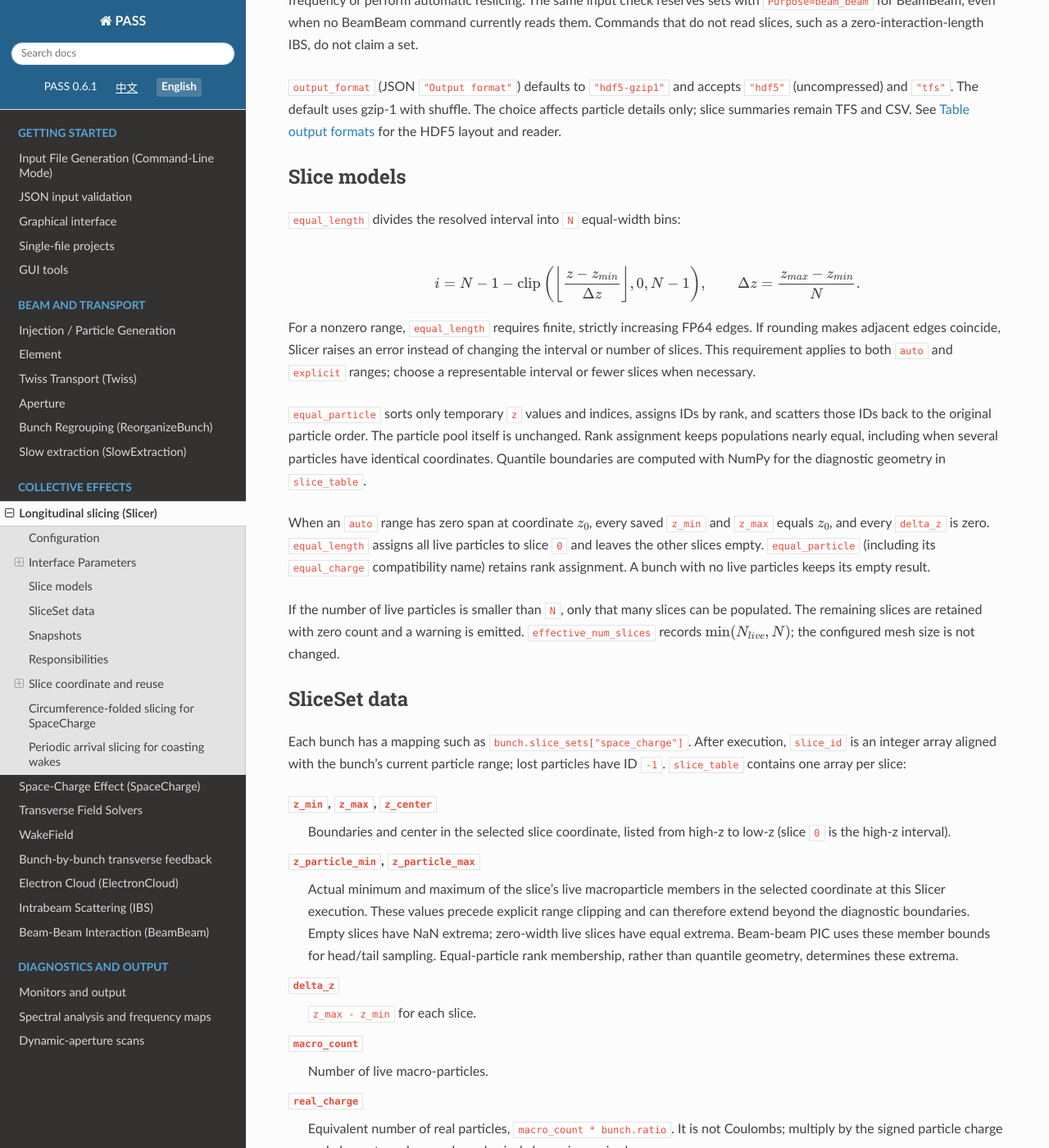
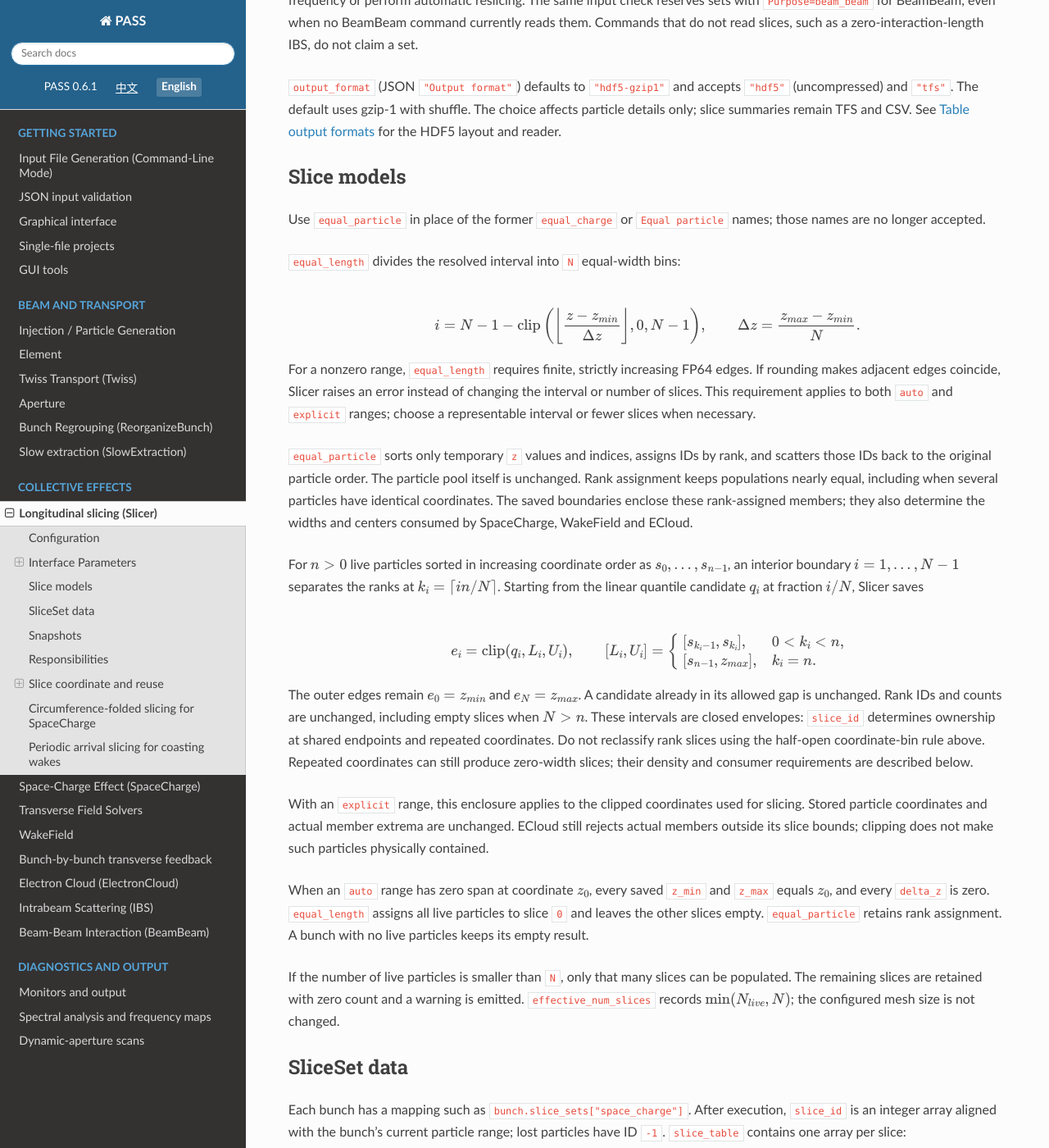
Before and after one commit to changmx/PASS, a Sphinx documentation site: the page built from docs/source/en/slicer.rst, in a window 1280 px wide and 1400 px high, scrolled down 3522 px. Shown: the whole window at 82% size. Built offline with Sphinx 7.4.7 and the Read the Docs theme 3.1.0, drawn with Linux system fonts in a browser that asks for light colours; some of the changed text lies outside the part shown.

Commit message:
fix: resolve the error in equal_particle mode; remove the alias equal_charge of equal_particle

```diff
--- a/docs/source/en/slicer.rst
+++ b/docs/source/en/slicer.rst
@@ -103,7 +104,7 @@ Common command parameters
      - ``"Slice model"``
      - str
      - ``"equal_length"``
-     - Particle-to-slice mapping model.  Supported values are
+     - Particle-to-slice mapping model. The only accepted values are
        ``"equal_length"`` and ``"equal_particle"``.
    * - ``coordinate``
      - ``"Coordinate"``
@@ -219,6 +220,9 @@ TFS and CSV. See :doc:`monitor/table_output` for the HDF5 layout and reader.
 Slice models
 ------------
 
+Use ``equal_particle`` in place of the former ``equal_charge`` or
+``Equal particle`` names; those names are no longer accepted.
+
 ``equal_length`` divides the resolved interval into ``N`` equal-width bins:
 
 .. math::
@@ -236,16 +240,42 @@ fewer slices when necessary.
 ``equal_particle`` sorts only temporary ``z`` values and indices, assigns IDs
 by rank, and scatters those IDs back to the original particle order.  The
 particle pool itself is unchanged.  Rank assignment keeps populations nearly
-equal, including when several particles have identical coordinates.  Quantile
-boundaries are computed with NumPy for the diagnostic geometry in
-``slice_table``.
+equal, including when several particles have identical coordinates. The saved
+boundaries enclose these rank-assigned members; they also determine the widths
+and centers consumed by SpaceCharge, WakeField and ECloud.
+
+For :math:`n>0` live particles sorted in increasing coordinate order as
+:math:`s_0,\ldots,s_{n-1}`, an interior boundary :math:`i=1,\ldots,N-1`
+separates the ranks at :math:`k_i=\lceil in/N\rceil`. Starting from the linear
+quantile candidate :math:`q_i` at fraction :math:`i/N`, Slicer saves
+
+.. math::
+
+   e_i=\operatorname{clip}(q_i,L_i,U_i),\qquad
+   [L_i,U_i]=
+   \begin{cases}
+   [s_{k_i-1},s_{k_i}],&0<k_i<n,\\
+   [s_{n-1},z_{max}],&k_i=n.
+   \end{cases}
+
+The outer edges remain :math:`e_0=z_{min}` and :math:`e_N=z_{max}`. A candidate
+already in its allowed gap is unchanged. Rank IDs and counts are unchanged,
+including empty slices when :math:`N>n`. These intervals are closed envelopes:
+``slice_id`` determines ownership at shared endpoints and repeated coordinates.
+Do not reclassify rank slices using the half-open coordinate-bin rule above.
+Repeated coordinates can still produce zero-width slices; their density and
+consumer requirements are described below.
+
+With an ``explicit`` range, this enclosure applies to the clipped coordinates
+used for slicing. Stored particle coordinates and actual member extrema are
+unchanged. ECloud still rejects actual members outside its slice bounds; clipping
+does not make such particles physically contained.
 
 When an ``auto`` range has zero span at coordinate :math:`z_0`, every saved
 ``z_min`` and ``z_max`` equals :math:`z_0`, and every ``delta_z`` is zero.
 ``equal_length`` assigns all live particles to slice ``0`` and leaves the other
-slices empty. ``equal_particle`` (including its ``equal_charge`` compatibility
-name) retains rank assignment. A bunch with no live particles keeps its empty
-result.
+slices empty. ``equal_particle`` retains rank assignment. A bunch with no live
+particles keeps its empty result.
 
 If the number of live particles is smaller than ``N``, only that many slices
 can be populated.  The remaining slices are retained with zero count and a
@@ -266,7 +296,7 @@ array per slice:
 ``z_particle_min``, ``z_particle_max``
     Actual minimum and maximum of the slice's live macroparticle members in the
     selected coordinate at this Slicer execution. These values precede explicit
-    range clipping and can therefore extend beyond the diagnostic boundaries.
+    range clipping and can therefore extend beyond the saved slice boundaries.
     Empty slices have NaN extrema; zero-width live slices have equal extrema.
     Beam-beam PIC uses these member bounds for head/tail sampling. Equal-particle
     rank membership, rather than quantile geometry, determines these extrema.
@@ -290,7 +320,7 @@ slices as point sources. Consumers that require finite density, such as
 SpaceCharge, reject occupied zero-width slices. For those consumers, use an
 ``explicit`` interval with a physically justified finite width and a model such
 as ``equal_length`` that gives the occupied slices finite widths. An explicit
-range alone does not remove coincident interior quantiles in rank-based slicing.
+range alone does not remove coincident interior edges in rank-based slicing.
 SpaceCharge retains its existing requirement that every saved slice have positive
 width, including empty slices.
 
```
Also changed, not shown: other parts of docs/source/en/slicer.rst (+3 -2 lines), docs/source/zh/slicer.rst (+34 -7 lines), 4 other files.
